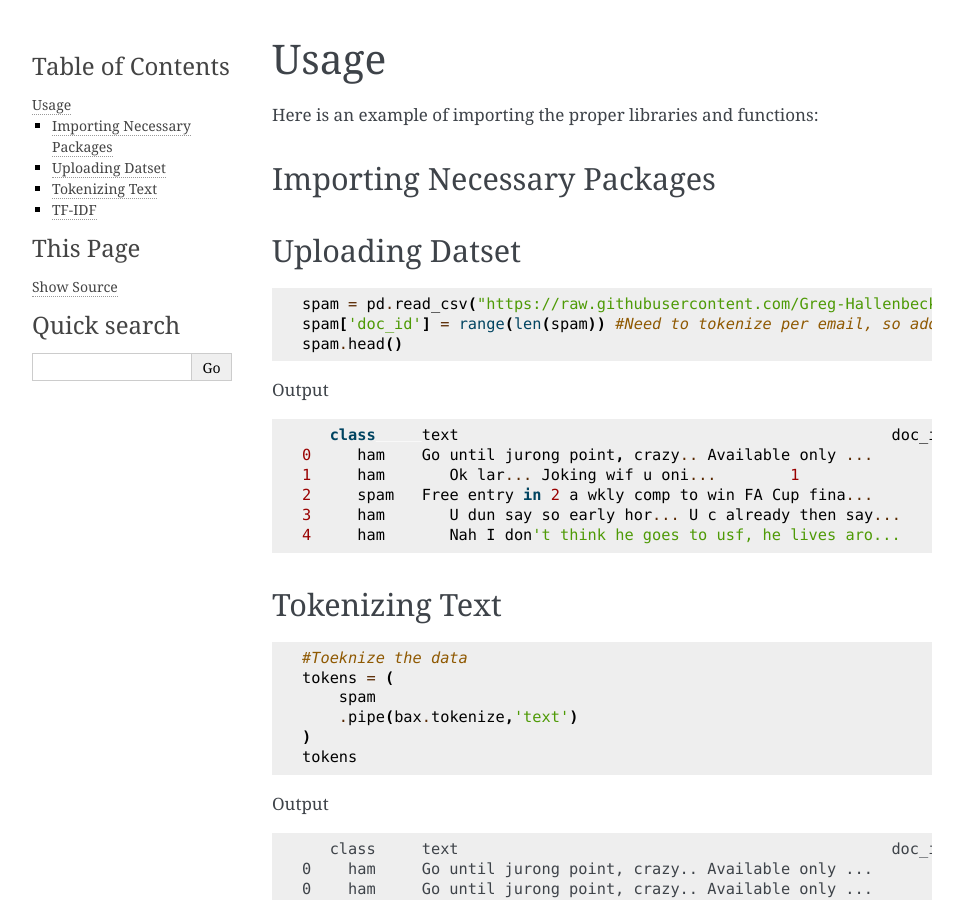
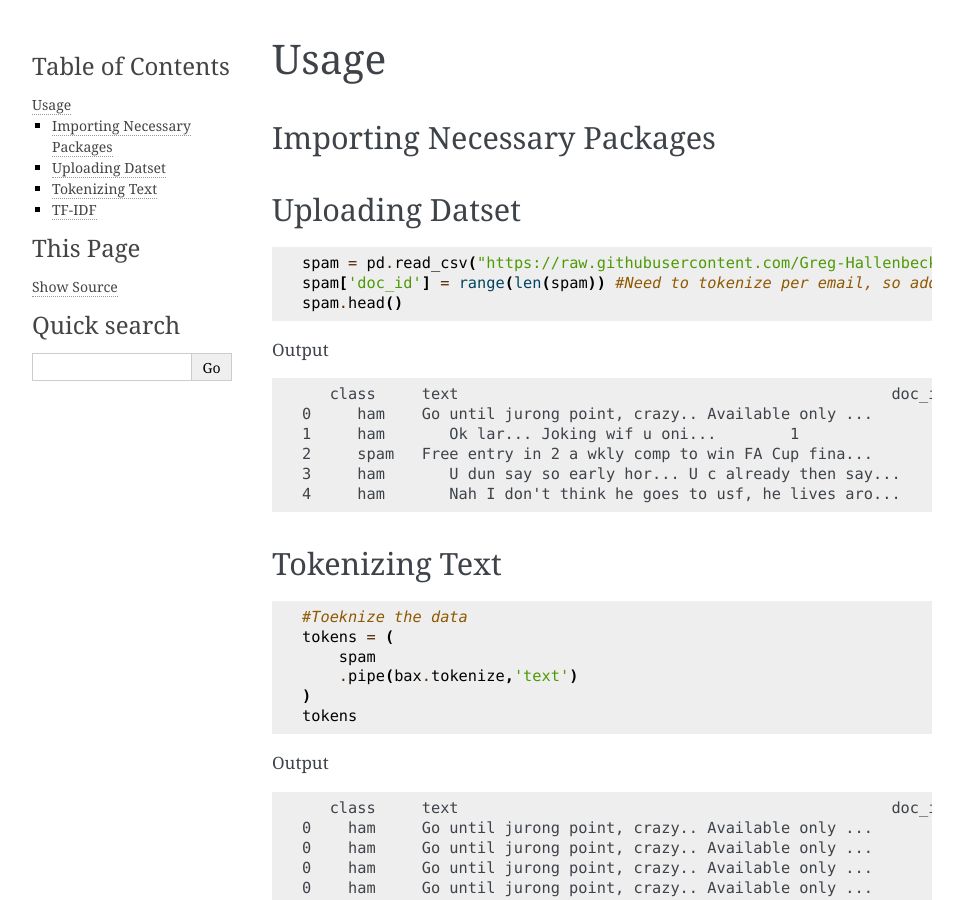
Before and after one commit to chipskiW/butext, a Sphinx documentation site: the page built from docs/usage.rst, in a window 1280 px wide and 900 px high. Shown: the whole window, without its empty margins (148-1111 px from the left). Built offline with Sphinx 7.4.7, drawn with Linux system fonts in a browser that asks for light colours; some of the changed lines change nothing that is shown; some of the changed text lies outside the part shown.

Commit message:
Update usage.rst
Signed-off-by: Nicholas  <nicholwaithe11@gmail.com>

```diff
--- a/docs/usage.rst
+++ b/docs/usage.rst
@@ -3,8 +3,6 @@
 =======
 
 
-
-Here is an example of importing the proper libraries and functions:
 
 Importing Necessary Packages
 --------------------------------------
@@ -27,7 +25,7 @@
 
 Output
 
-.. code-block :: python
+.. code-block :: none
 
       class 	text	                                           doc_id
    0	 ham  	Go until jurong point, crazy.. Available only ...	0
@@ -97,7 +95,7 @@
 
 Output
 
-.. code-block :: python
+.. code-block :: none
 
 			 precision   recall    f1-score  support
 
```
